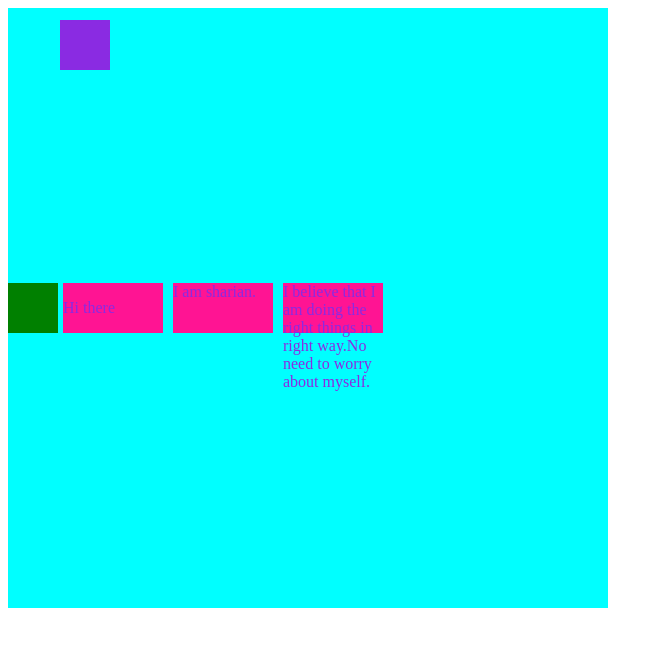
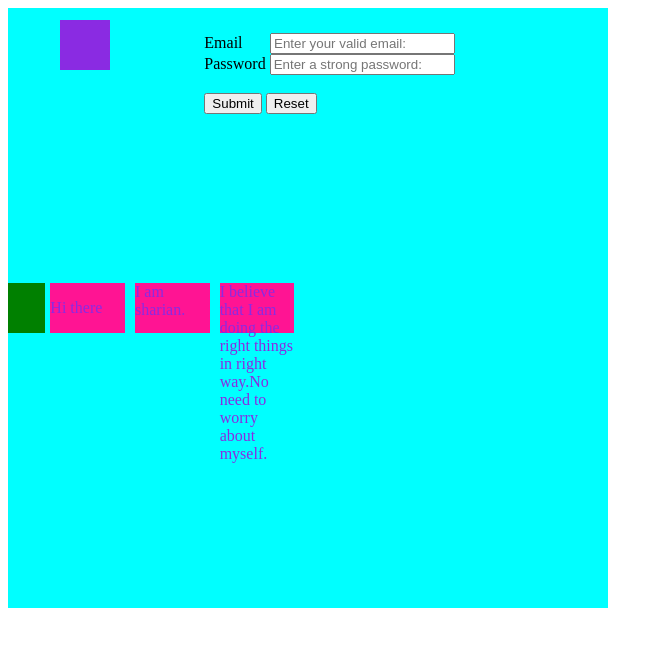
Before and after one commit to Sharian30/Second-Website, a plain HTML site: page index.html in a window 1280 px wide. Shown: the whole page, without its empty margins (0-663 px from the left). Drawn offline with Linux system fonts and the light colour scheme.

Commit message:
button Features

```diff
--- a/index.html
+++ b/index.html
@@ -36,6 +36,17 @@
             margin: 5px;
 
         }
+        #form{
+            width: 400px;
+            height: 250px;
+            position: relative;
+            bottom: 150px;
+            right: 100px;
+            padding: 5px;
+        }
+        #eml{
+            margin-right: 23.5px;
+        }
 
     </style>
 </head>
@@ -50,6 +61,17 @@
         I am sharian.
     </div>
     <div class="flex">I believe that I am doing the right things in right way.No need to worry about myself.</div>
+    <div id="form">
+        <form action="">
+            <label for="email" id="eml">Email</label>
+        <input type="email" placeholder="Enter your valid email:">
+        <br>
+        <label for="password">Password</label>
+        <input type="password" placeholder="Enter a strong password:"> <br><br>
+        <input type="submit">
+        <input type="reset">
+        </form>
+    </div>
 
 </div>
 </body>
```
